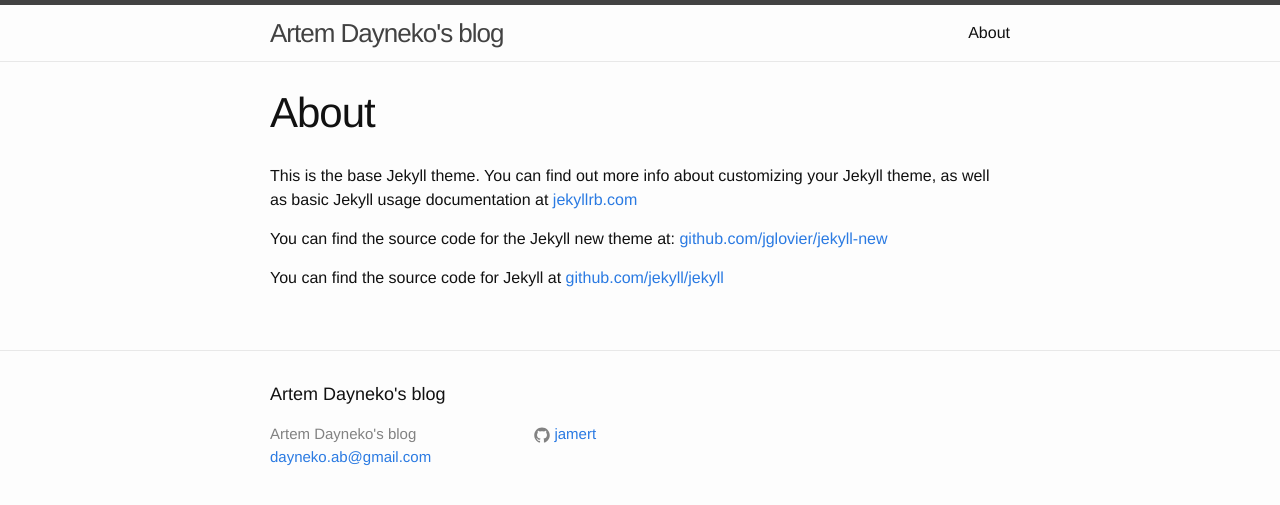
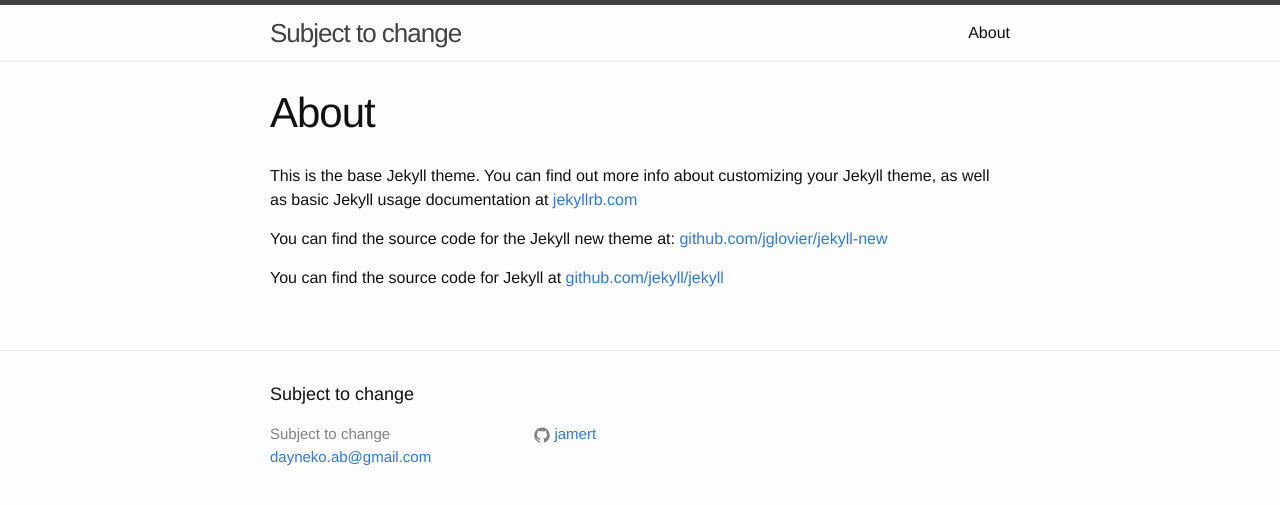
Before and after one commit to jamert/jamert.github.io, a Jekyll site: the page built from about.md, in a window 1280 px wide. Shown: the top 505 px of the page. Built offline with Jekyll 4.4.1, drawn with Linux system fonts in a browser that asks for light colours.

Commit message:
Change title

```diff
--- a/_config.yml
+++ b/_config.yml
@@ -1,5 +1,5 @@
 # Site settings
-title: Artem Dayneko's blog
+title: Subject to change
 email: dayneko.ab@gmail.com
 baseurl: "" # the subpath of your site, e.g. /blog/
 url: "http://yourdomain.com" # the base hostname & protocol for your site
```
